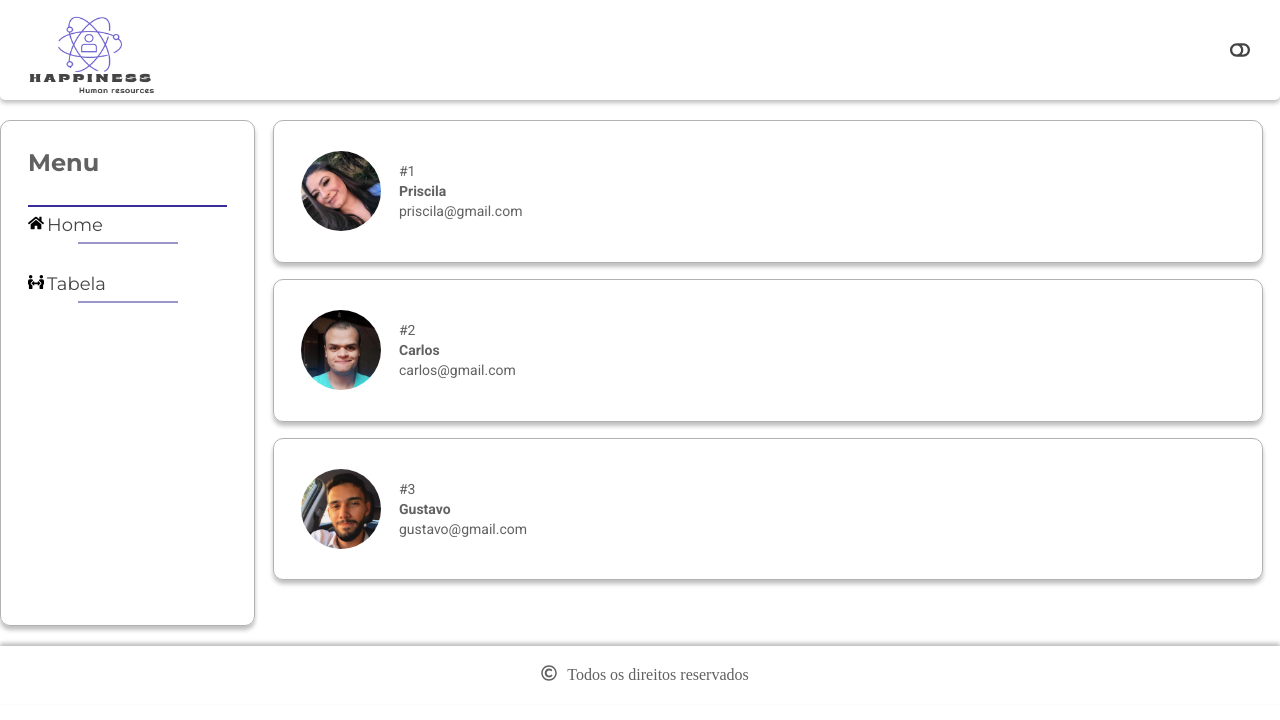
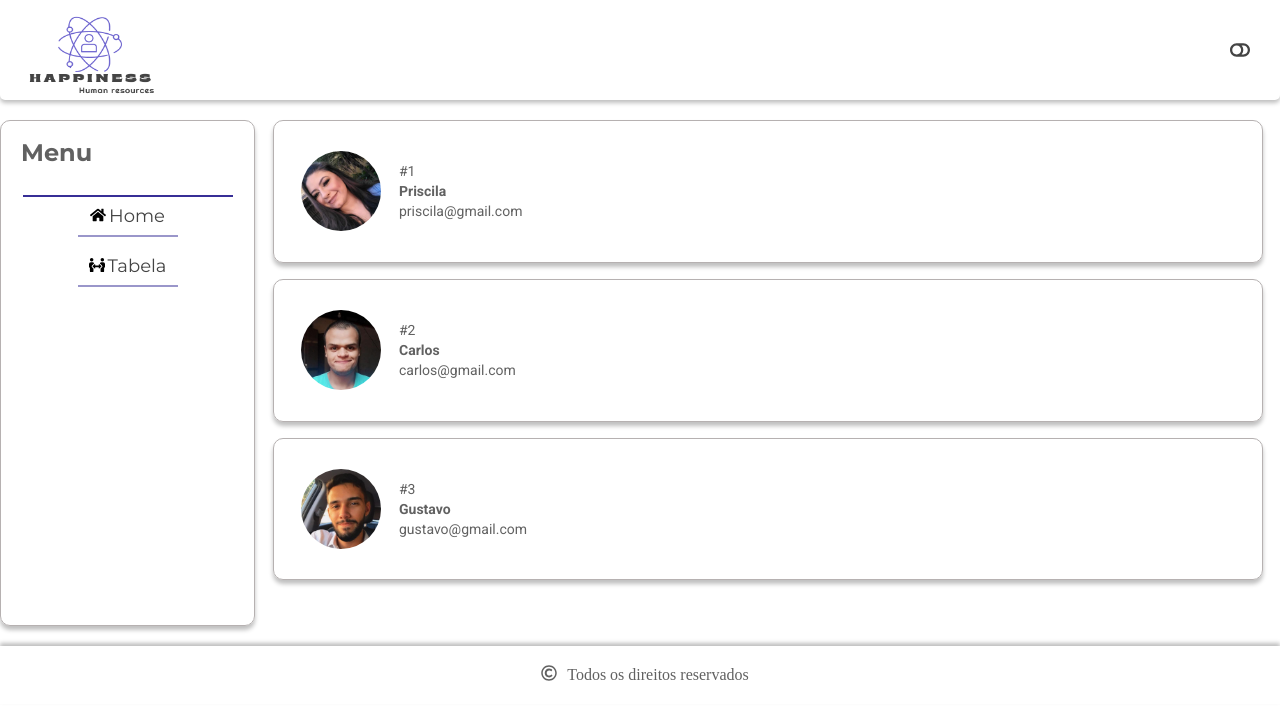
Before and after one commit to ramosspri/happiness, a React (Create React App) app in the folder front-end/: page / in a window 1280 px wide. Shown: the top 720 px of the page. Built offline with nearby package versions, Linux system fonts and the light colour scheme; no server answers.

Commit message:
consegui alinhar o menu no desktop, nem acredito

```diff
--- a/front-end/src/componentes/SideMenu/index.tsx
+++ b/front-end/src/componentes/SideMenu/index.tsx
@@ -1,5 +1,5 @@
 import React from 'react';
-import { DivMenu, LinkDecoration, LinkSpaces, Line, MenuText } from './styles';
+import { DivMenu, LinkDecoration, LinkSpaces, Line, MenuText, DivClicaveis } from './styles';
 import { FaHome, FaPeopleArrows } from "react-icons/fa";
 
 export const SideMenu = ({ mostra }: any) => {
@@ -8,13 +8,17 @@ export const SideMenu = ({ mostra }: any) => {
       <MenuText className='hide1'>Menu</MenuText>
       <LinkSpaces>
       <Line/>
+      <DivClicaveis>
       <FaHome style={{marginRight: '3px'}}/>
         <LinkDecoration to="/">Home</LinkDecoration>
+        </DivClicaveis>
         <Line style={{opacity: '0.5', width:'100px'}}/>
       </LinkSpaces>
       <LinkSpaces>
+      <DivClicaveis>
       <FaPeopleArrows style={{marginRight: '3px'}}/>
         <LinkDecoration to="/tabela">Tabela</LinkDecoration>
+      </DivClicaveis>
         <Line style={{opacity: '0.5', width:'100px'}}/>
       </LinkSpaces>
     </DivMenu>
--- a/front-end/src/componentes/SideMenu/styles.ts
+++ b/front-end/src/componentes/SideMenu/styles.ts
@@ -8,7 +8,7 @@ export const LinkDecoration = styled(Link)`
   font-family: Montserrat, sans-serif;
 
   &&:hover {
-    color: ${({ theme }) => theme.colors.letter_color};
+    color: #6B62CE;
   }
 
   @media (min-width: 800px) {
@@ -17,16 +17,13 @@ export const LinkDecoration = styled(Link)`
 `;
 
 export const LinkSpaces = styled.div`
-  align-items: center;
-  padding: 0px;
   margin: 0px;
   @media (min-width: 50rem) {
-    margin-top: 30px;
+    margin-bottom: 20px;
   }
 `;
 
-export const DivMenu = styled.div`
-  justify-content: center;
+export const DivMenu = styled.div` //Div inteira do menu lateral
   grid-area: sidemenu;
   @media (min-width: 800px) {
     border-radius: 0.625rem;
@@ -35,27 +32,35 @@ export const DivMenu = styled.div`
     left: 0px;
     border: 0.0625rem solid ${({ theme }) => theme.colors.border_grey};
     box-shadow: ${({ theme }) => theme.font.shadow.shadow_container};
-    padding: 1.9rem 1.6875rem;
+    //padding: 1.9rem 1.6875rem;
     flex-direction: column;
-    justify-content: flex-start;
   }
 `;
 
 export const Line = styled.hr`
   border: none;
   @media (min-width: 800px) {
+    margin-top: 10px;
+    margin-bottom: 10px;
     border-bottom: 2px solid;
     color: #372E96;
-    width: 12.4375rem;
+    width: 13.125rem;
     height: 0.125rem;
   }
 `
 
 export const MenuText = styled.p`
   @media (min-width: 800px) {
+    padding: 1.25rem;
     color: ${({ theme }) => theme.colors.letter_color};
     font-size: ${({ theme }) => theme.font.sizes.xlarge};
     font-weight: ${({ theme }) => theme.font.weights.bold};
     font-family: Montserrat, sans-serif;
   }
 `
+
+export const DivClicaveis = styled.div` //Div que envolve apenas os clicáveis
+  display: flex;
+  flex-direction: columns;
+  justify-content: center;
+`
```
